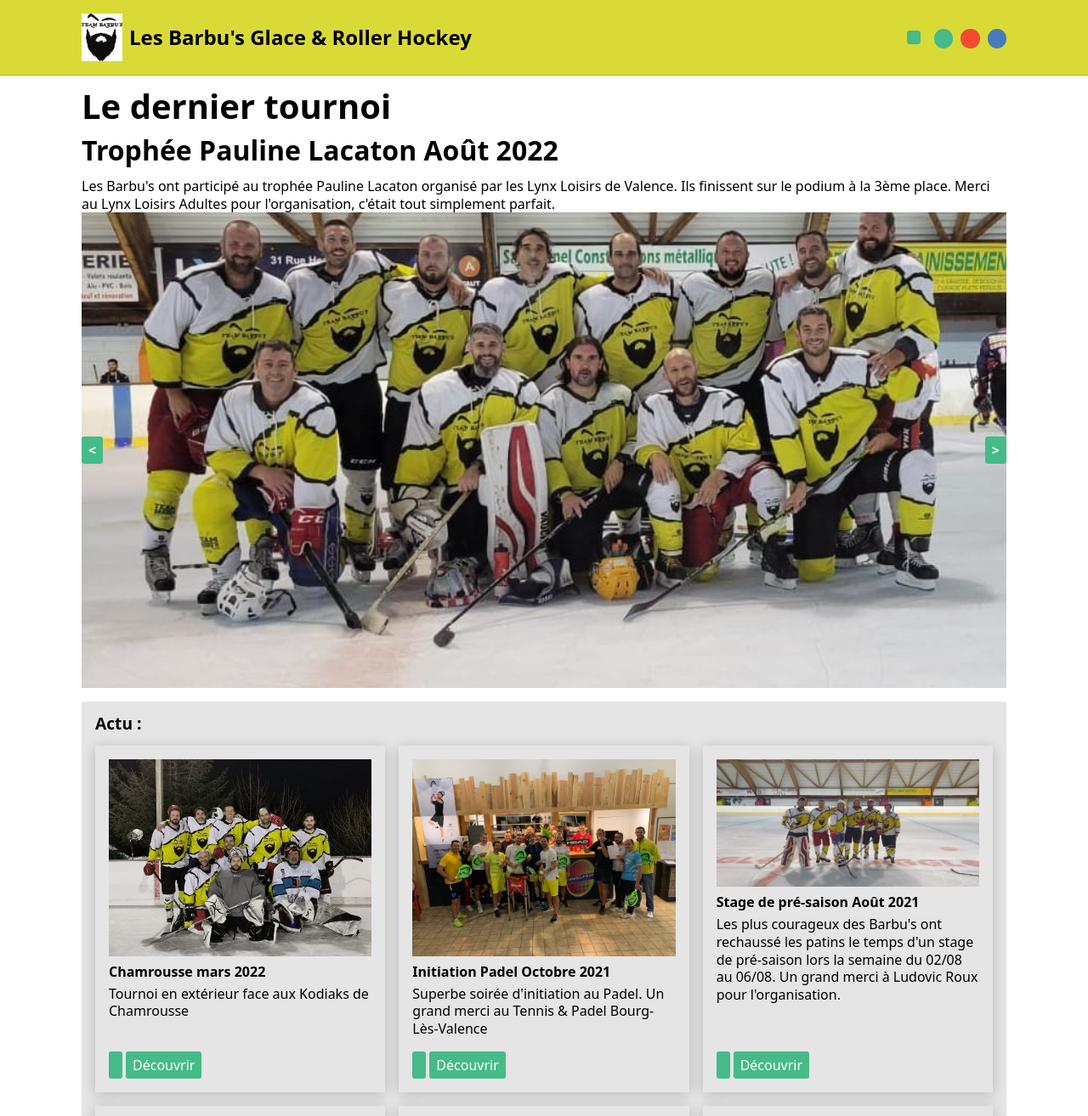
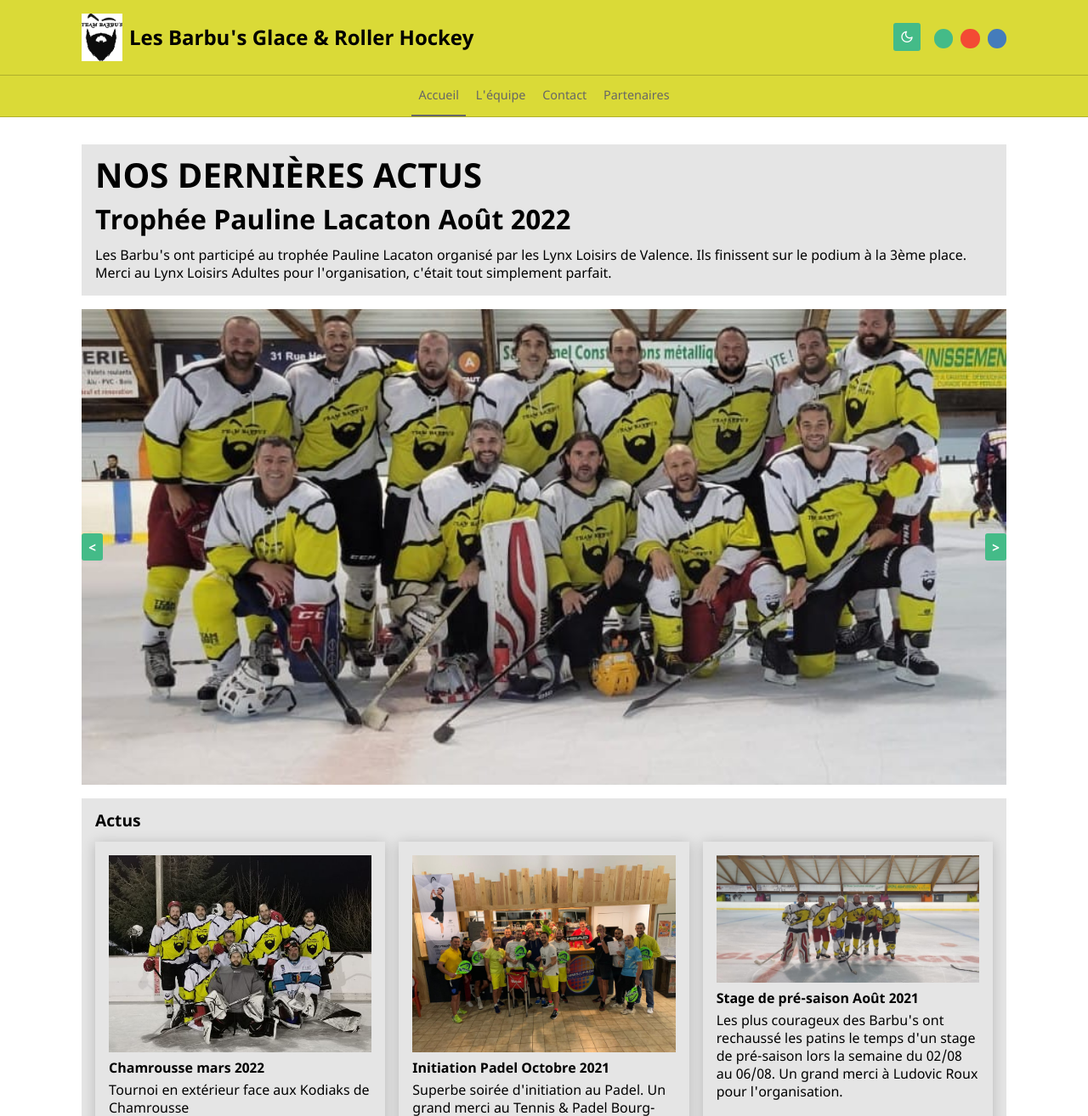
Before and after one commit to Arnaud-Joguet/barbus-photos-gallery, a PHP site: page /public/html/index.html in a window 1280 px wide. Shown: the top 1314 px of the page at 85% size. Run offline with PHP 8.4, Linux system fonts and the light colour scheme.

Commit message:
add navbar, fonts and icons, dark theme and color themes OK

```diff
--- a/public/css/fonts.css
+++ b/public/css/fonts.css
@@ -1,7 +1,7 @@
 /* text */
 @font-face {
     font-family: 'Noto Sans';
-    src: url('../fonts/NotoSans.woff') format('woff');
+    src: url('../../fonts/NotoSans.woff') format('woff');
     font-weight: normal;
     font-style: normal;
     font-display: swap;
@@ -9,7 +9,7 @@
 
   @font-face {
     font-family: 'Noto Sans';
-    src: url('../fonts/NotoSans-Bold.woff') format('woff');
+    src: url('../../fonts/NotoSans-Bold.woff') format('woff');
     font-weight: bold;
     font-style: normal;
     font-display: swap;
@@ -17,7 +17,7 @@
 
   @font-face {
     font-family: 'Noto Sans';
-    src: url('../fonts/NotoSans-Italic.woff') format('woff');
+    src: url('../../fonts/NotoSans-Italic.woff') format('woff');
     font-weight: normal;
     font-style: italic;
     font-display: swap;
@@ -26,7 +26,7 @@
   /* icons */
   @font-face {
     font-family: 'icomoon';
-    src:  url('../fonts/icomoon.woff?eu0ody') format('woff');
+    src:  url('../../fonts/icomoon.woff?eu0ody') format('woff');
     font-weight: normal;
     font-style: normal;
     font-display: block;
--- a/public/html/index.html
+++ b/public/html/index.html
@@ -5,7 +5,7 @@
   <meta name="viewport" content="width=device-width, initial-scale=1.0">
   <title>Les Barbu's</title>
   <link rel="stylesheet" href="../css/reset.css">
-  <!--<link rel="stylesheet" href="../css/fonts.css">-->
+  <link rel="stylesheet" href="../css/fonts.css">
   <link rel="stylesheet" href="../css/style.css">
   <!--<link rel="shortcut icon" href="img/favicon.ico" type="image/x-icon">-->
 
@@ -35,25 +35,27 @@
           </div>
         </div>
       </div>
-      <!--<div class="header__part">
+      <div class="header__part">
         <div class="container">
           <div class="submenu">
-            <a class="submenu__item submenu__item--current" href="">Voyages</a>
-            <a class="submenu__item" href="">Restaurants</a>
-            <a class="submenu__item" href="">Hôtels</a>
-            <a class="submenu__item" href="">Vols</a>
-            <a class="submenu__item" href="">Croisières</a>
+            <a class="submenu__item submenu__item--current" href="">Accueil</a>
+            <a class="submenu__item " href="">L'équipe</a>
+            <a class="submenu__item" href="">Contact</a>
+            <a class="submenu__item" href="">Partenaires</a>
           </div>
         </div>
-      </div>-->
+      </div>
     </nav>
   </header>
 
   <main class="container">
     <div class="content">
-      <h1 class="content__title">Le dernier tournoi</h1>
-      <h2 class="content__subtitle"> Trophée Pauline Lacaton Août 2022</h2>
-      <p>Les Barbu's ont participé au trophée Pauline Lacaton organisé par les Lynx Loisirs de Valence. Ils finissent sur le podium à la 3ème place. Merci au  Lynx Loisirs Adultes pour l'organisation, c'était tout simplement parfait.</p>
+
+      <div class="segment">
+        <h1 class="content__title">NOS DERNIÈRES ACTUS</h1>
+        <h2 class="content__subtitle"> Trophée Pauline Lacaton Août 2022</h2>
+        <p>Les Barbu's ont participé au trophée Pauline Lacaton organisé par les Lynx Loisirs de Valence. Ils finissent sur le podium à la 3ème place. Merci au  Lynx Loisirs Adultes pour l'organisation, c'était tout simplement parfait.</p>
+      </div>
 
       <section class="slider">
         <button class="btn slider__btn" type="button" aria-label="Précédent">&lt;</button>
@@ -61,7 +63,7 @@
       </section>
 
       <section class="segment">
-        <h2 class="segment__title">Actu :</h2>
+        <h2 class="segment__title">Actus </h2>
         <div class="cards">
           <article class="card">
             <div class="card__content">
```
Also changed, not shown: Js/theme.js (+1 -11 lines), fonts/NotoSans-Bold.woff (added), fonts/NotoSans-Italic.woff (added), fonts/NotoSans.woff (added), fonts/icomoon.woff (added).
